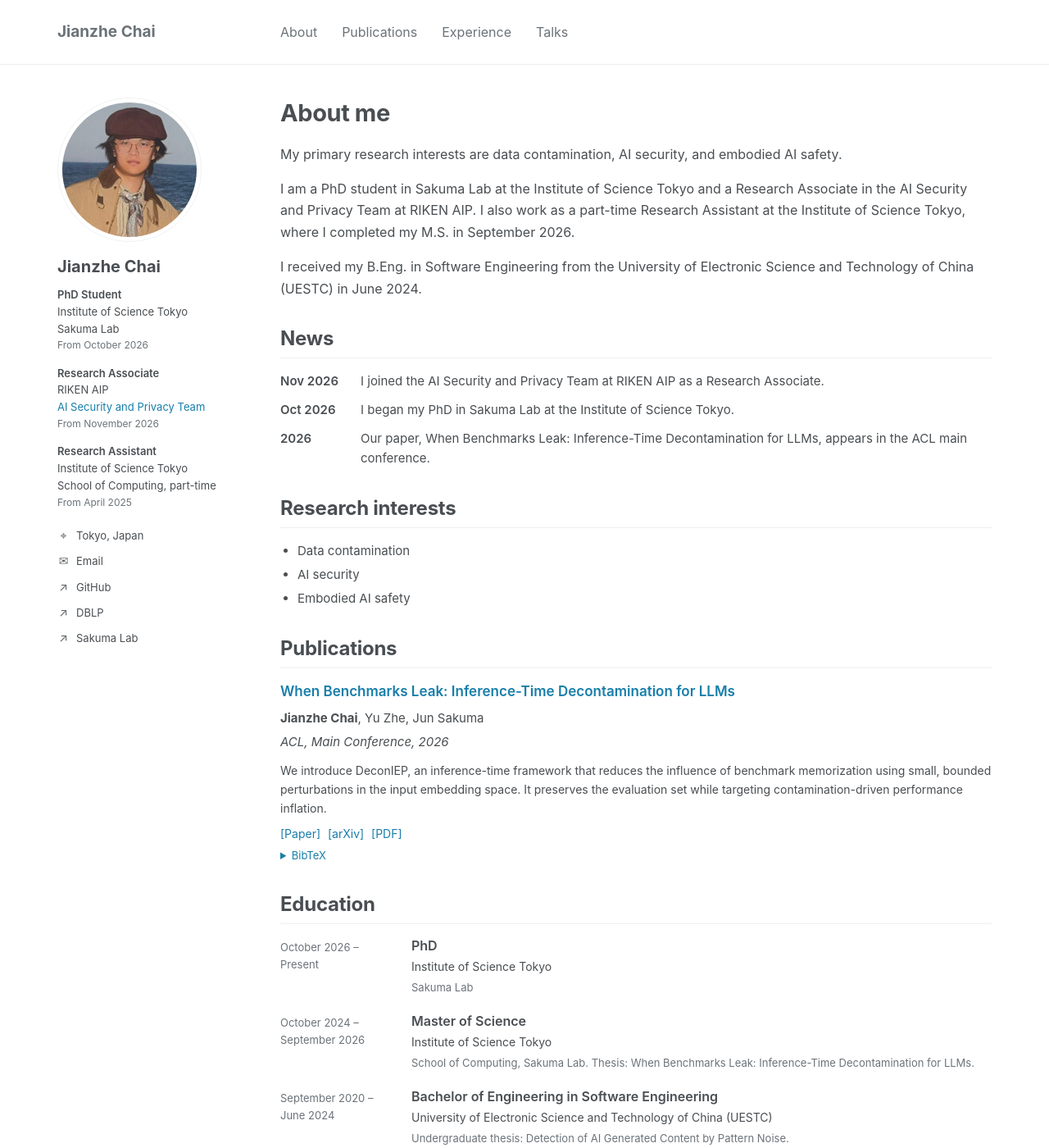
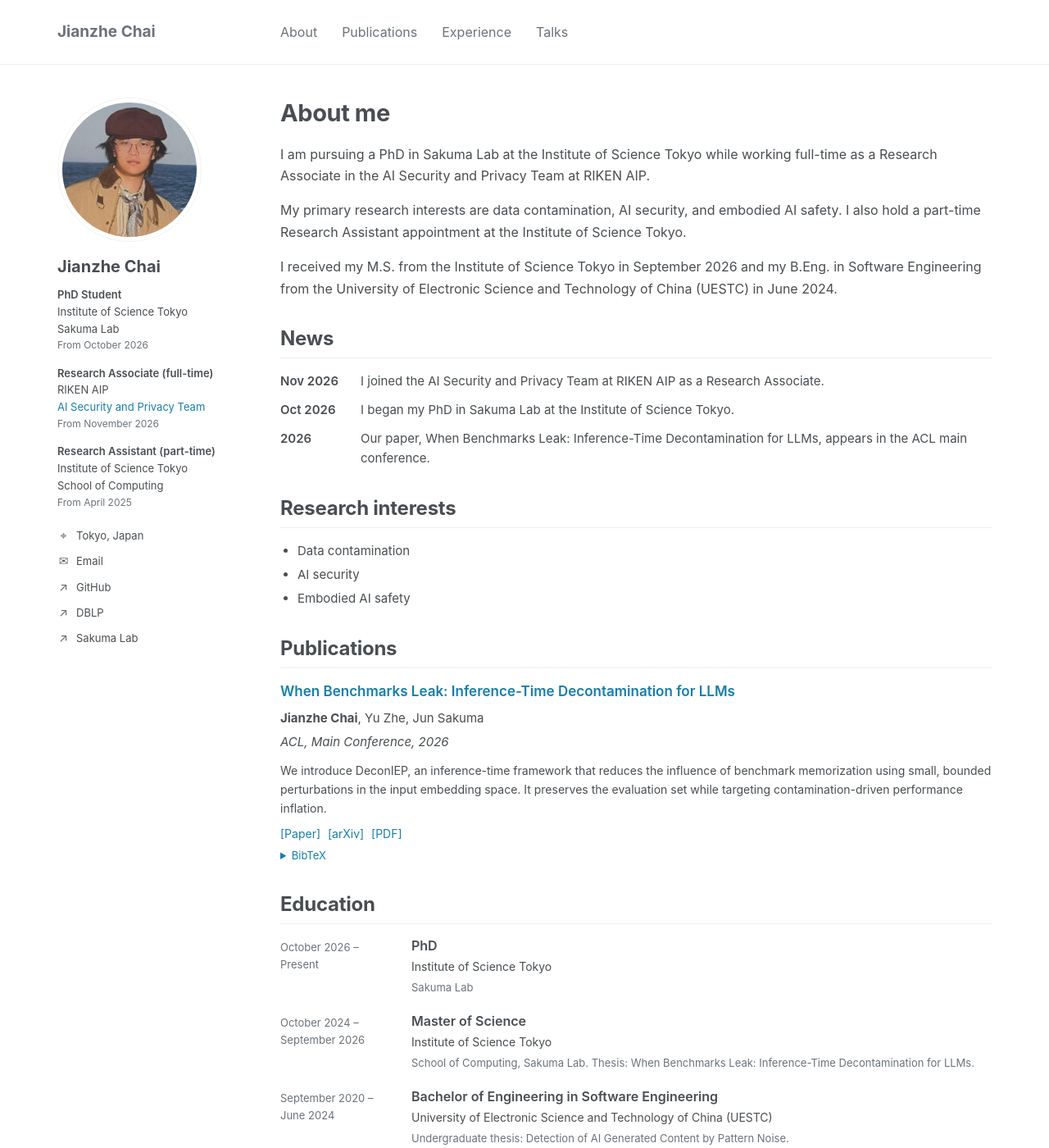
Before and after one commit to chaijianzhe/chaijianzhe.github.io, a Jekyll site: the page built from index.html, in a window 1280 px wide and 1400 px high. Shown: the whole window at 82% size. Built offline with Jekyll 4.4.1, drawn with Linux system fonts in a browser that asks for light colours; some of the changed text lies outside the part shown.

Commit message:
Clarify full-time RIKEN role alongside PhD studies

```diff
--- a/_data/profile.json
+++ b/_data/profile.json
@@ -23,7 +23,7 @@
       "status": "current"
     },
     {
-      "title": "Research Associate",
+      "title": "Research Associate (full-time)",
       "organization": "RIKEN AIP",
       "detail": "AI Security and Privacy Team",
       "detailUrl": "https://www.riken.jp/en/research/labs/aip/phys/ai_sec_privacy/index.html",
@@ -31,9 +31,9 @@
       "status": "current"
     },
     {
-      "title": "Research Assistant",
+      "title": "Research Assistant (part-time)",
       "organization": "Institute of Science Tokyo",
-      "detail": "School of Computing, part-time",
+      "detail": "School of Computing",
       "start": "April 2025",
       "status": "current"
     },
@@ -46,9 +46,9 @@
     }
   ],
   "biography": [
-    "My primary research interests are data contamination, AI security, and embodied AI safety.",
-    "I am a PhD student in Sakuma Lab at the Institute of Science Tokyo and a Research Associate in the AI Security and Privacy Team at RIKEN AIP. I also work as a part-time Research Assistant at the Institute of Science Tokyo, where I completed my M.S. in September 2026.",
-    "I received my B.Eng. in Software Engineering from the University of Electronic Science and Technology of China (UESTC) in June 2024."
+    "I am pursuing a PhD in Sakuma Lab at the Institute of Science Tokyo while working full-time as a Research Associate in the AI Security and Privacy Team at RIKEN AIP.",
+    "My primary research interests are data contamination, AI security, and embodied AI safety. I also hold a part-time Research Assistant appointment at the Institute of Science Tokyo.",
+    "I received my M.S. from the Institute of Science Tokyo in September 2026 and my B.Eng. in Software Engineering from the University of Electronic Science and Technology of China (UESTC) in June 2024."
   ],
   "news": [
     {
@@ -110,16 +110,16 @@
   "appointments": [
     {
       "date": "November 2026 – Present",
-      "title": "Research Associate",
+      "title": "Research Associate (full-time)",
       "institution": "RIKEN Center for Advanced Intelligence Project (AIP)",
       "detail": "AI Security and Privacy Team",
       "detailUrl": "https://www.riken.jp/en/research/labs/aip/phys/ai_sec_privacy/index.html"
     },
     {
       "date": "April 2025 – Present",
-      "title": "Research Assistant",
+      "title": "Research Assistant (part-time)",
       "institution": "Institute of Science Tokyo",
-      "detail": "School of Computing, part-time. Research on natural language processing, large language model evaluation, benchmark contamination, and model reliability."
+      "detail": "School of Computing. Research on natural language processing, large language model evaluation, benchmark contamination, and model reliability."
     }
   ],
   "presentations": [
```
Also changed, not shown: preview.html (+3 -3 lines).
